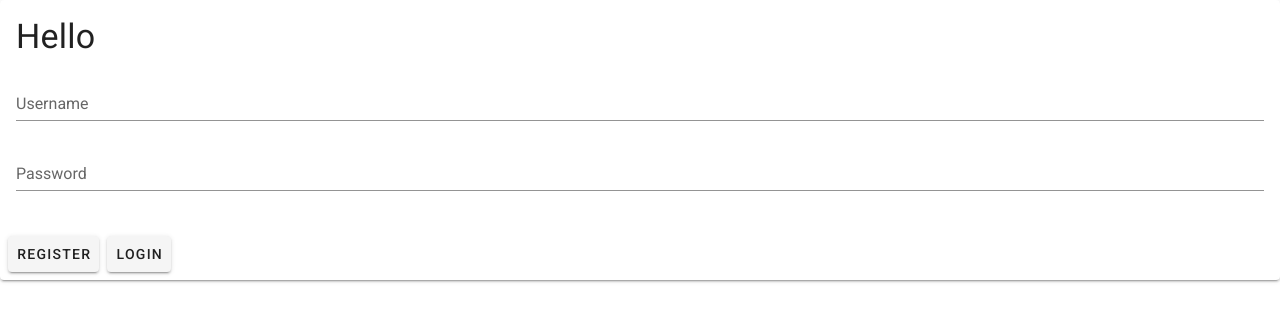
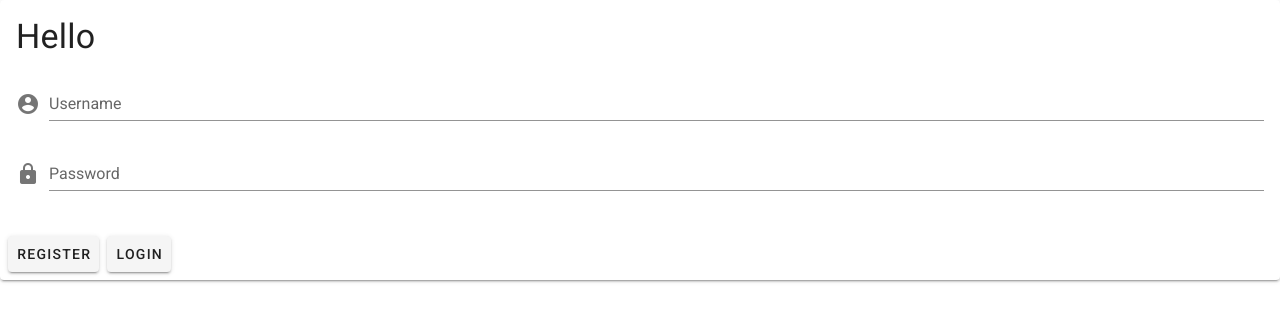
Before and after one commit to braden-w-tutorials/learn-vuetify-with-vue-mastery, a Vue app: page / in a window 1280 px wide. Shown: the top 322 px of the page. Built offline with nearby package versions, Linux system fonts and the light colour scheme.

Commit message:
Added prepend icons

```diff
--- a/src/App.vue
+++ b/src/App.vue
@@ -4,8 +4,15 @@
       <v-card-title> <h1 class="display-1">Hello</h1></v-card-title>
       <v-card-text>
         <v-form
-          ><v-text-field label="Username"></v-text-field>
-          <v-text-field label="Password" type="password"></v-text-field>
+          ><v-text-field
+            label="Username"
+            prepend-icon="mdi-account-circle"
+          ></v-text-field>
+          <v-text-field
+            label="Password"
+            type="password"
+            prepend-icon="mdi-lock"
+          ></v-text-field>
         </v-form>
       </v-card-text>
       <v-card-actions>
```
